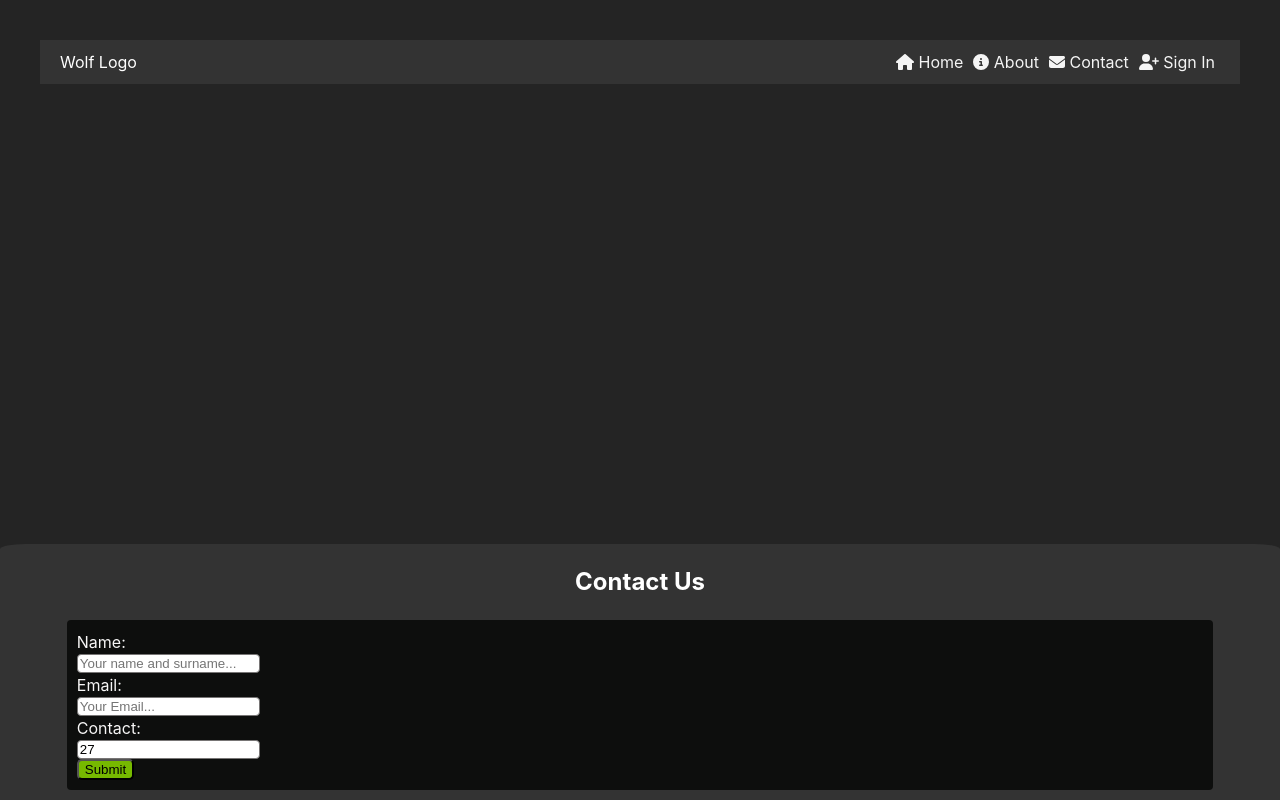
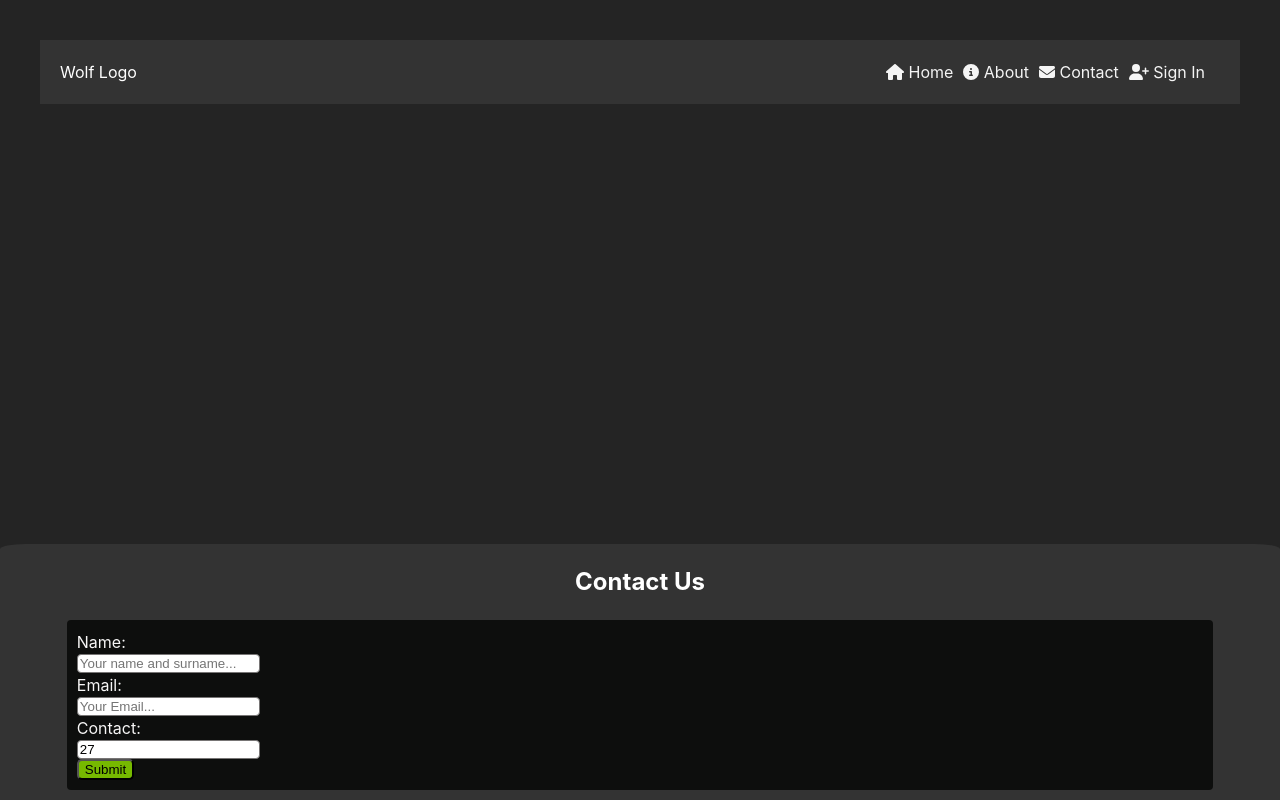
Before and after one commit to The-Oracle-AT/wpa_website, a React (Vite) app: page / in a window 1280 px wide. Built offline with nearby package versions, Linux system fonts and the light colour scheme.

Commit message:
Added the navbar fix by including a media query which allows the window to restore the navbar even though the icon is opened

```diff
--- a/src/ComponentsStyleSheet.css
+++ b/src/ComponentsStyleSheet.css
@@ -70,6 +70,7 @@
 */
 
 
+
 @media screen and (max-width: 768px){
     .navbar{
         flex-direction: row;
@@ -91,10 +92,38 @@
     }
 
     .navbar-toggle {
-        display: contents;
-        align-self: flex-end;
+        float: none;
+        display: block;
+        text-align: left;
     }
 }
+/* This enables the navbar to be restored even though
+* the icon is still open, the long awaited fix*/
+@media screen and (min-width: 768px){
+    .navbar{
+        display: flex;
+    }
+
+
+    .navbar-links{
+        float: right;
+        text-align: right;
+        background-color: var(--bg-color);
+        padding: 10px;
+    }
+
+    .collapsed .navbar-links{
+        display: flex;
+    }
+
+    .navbar-toggle {
+        float: none;
+        display: none;
+        text-align: left;
+    }
+}
+
+
 
 /*Styling the contact form
 * .form: grand-parent
```
